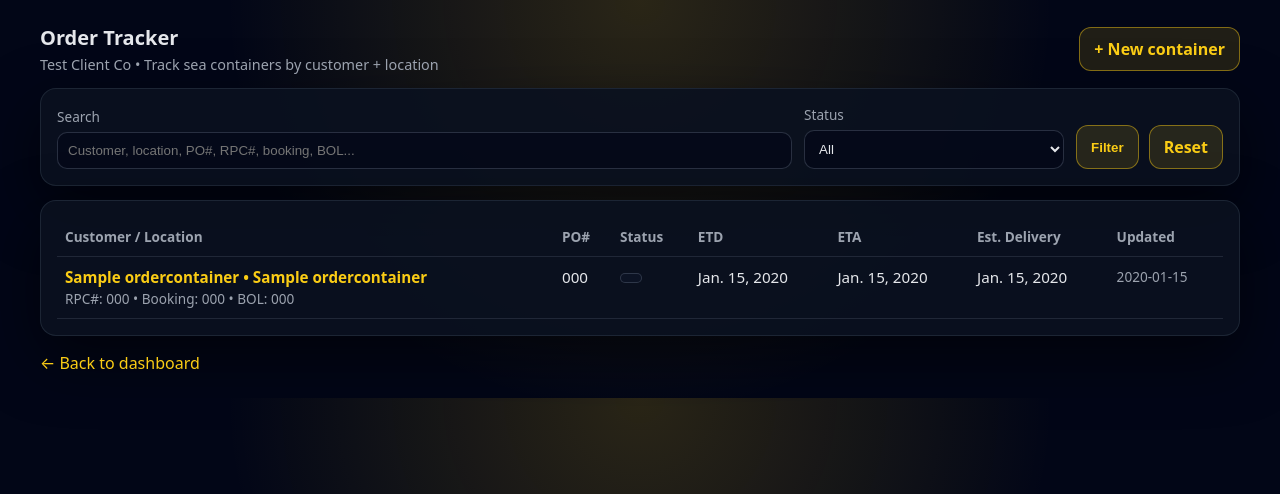
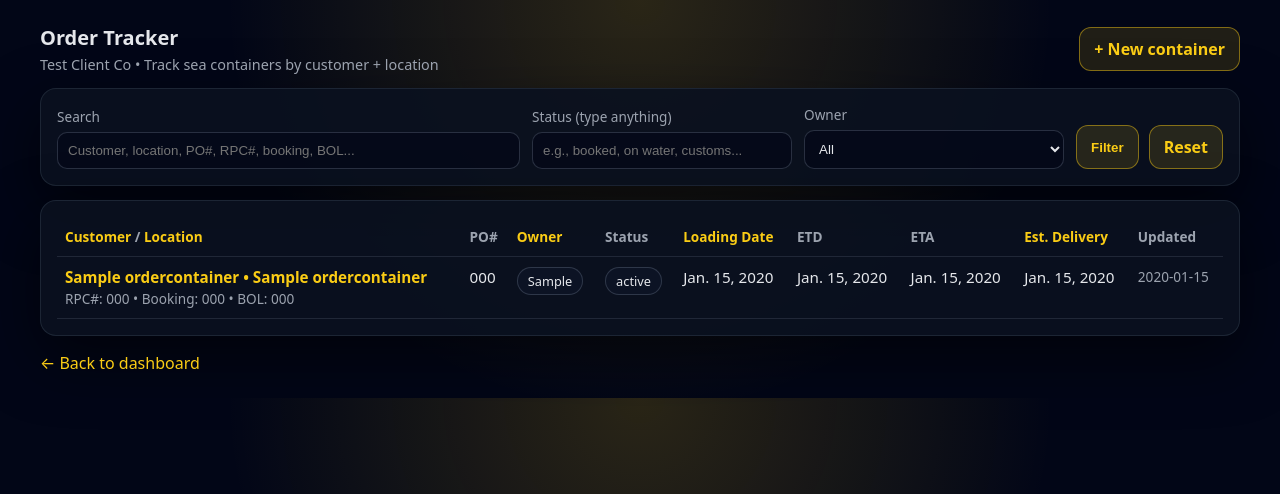
Before and after one commit to spencerlevinson11/lemonade-automation-portal, a Django app: page /automations/orders/ in a window 1280 px wide. Shown: the top 494 px of the page. Run offline with Django 5.2, Linux system fonts and the light colour scheme; a user stored in the database is signed in; data comes from the database, SQL or seed files in the repository; tables that the repository leaves empty hold one stand-in row (values such as "Sample post"); parts of the project's set-up code (start-up, migrations or seed data) failed here and were passed over; some libraries are stand-ins or nearby versions.

Commit message:
Update order_tracker.html

```diff
--- a/core/templates/core/order_tracker.html
+++ b/core/templates/core/order_tracker.html
@@ -107,12 +107,15 @@
             <input name="q" value="{{ q }}" placeholder="Customer, location, PO#, RPC#, booking, BOL..." />
           </div>
           <div class="field" style="max-width:260px;">
-            <label>Status</label>
-            <select name="status">
-              <option value="">All</option>
-              {% for val, label in status_choices %}
-                <option value="{{ val }}" {% if status == val %}selected{% endif %}>{{ label }}</option>
-              {% endfor %}
+            <label>Status (type anything)</label>
+            <input name="status" value="{{ status }}" placeholder="e.g., booked, on water, customs..." />
+          </div>
+          <div class="field" style="max-width:260px;">
+            <label>Owner</label>
+            <select name="assigned_to">
+              <option value="" {% if not assigned_to %}selected{% endif %}>All</option>
+              <option value="Spencer" {% if assigned_to == "Spencer" %}selected{% endif %}>Spencer</option>
+              <option value="Jaime" {% if assigned_to == "Jaime" %}selected{% endif %}>Jaime</option>
             </select>
           </div>
           <div style="display:flex; gap:10px;">
@@ -127,12 +130,34 @@
       <table>
         <thead>
           <tr>
-            <th>Customer / Location</th>
+            <th>
+              <a href="?q={{ q|urlencode }}&status={{ status|urlencode }}&assigned_to={{ assigned_to|urlencode }}&sort=customer&dir={% if sort == 'customer' and dir == 'asc' %}desc{% else %}asc{% endif %}">
+                Customer
+              </a>
+              /
+              <a href="?q={{ q|urlencode }}&status={{ status|urlencode }}&assigned_to={{ assigned_to|urlencode }}&sort=location&dir={% if sort == 'location' and dir == 'asc' %}desc{% else %}asc{% endif %}">
+                Location
+              </a>
+            </th>
             <th>PO#</th>
+            <th>
+              <a href="?q={{ q|urlencode }}&status={{ status|urlencode }}&assigned_to={{ assigned_to|urlencode }}&sort=assigned_to&dir={% if sort == 'assigned_to' and dir == 'asc' %}desc{% else %}asc{% endif %}">
+                Owner
+              </a>
+            </th>
             <th>Status</th>
+            <th>
+              <a href="?q={{ q|urlencode }}&status={{ status|urlencode }}&assigned_to={{ assigned_to|urlencode }}&sort=loading&dir={% if sort == 'loading' and dir == 'asc' %}desc{% else %}asc{% endif %}">
+                Loading Date
+              </a>
+            </th>
             <th>ETD</th>
             <th>ETA</th>
-            <th>Est. Delivery</th>
+            <th>
+              <a href="?q={{ q|urlencode }}&status={{ status|urlencode }}&assigned_to={{ assigned_to|urlencode }}&sort=est_delivery&dir={% if sort == 'est_delivery' and dir == 'asc' %}desc{% else %}asc{% endif %}">
+                Est. Delivery
+              </a>
+            </th>
             <th>Updated</th>
           </tr>
         </thead>
@@ -152,7 +177,9 @@
                 </div>
               </td>
               <td>{% if c.po_number %}{{ c.po_number }}{% else %}<span class="muted">—</span>{% endif %}</td>
-              <td><span class="badge">{{ c.get_status_display }}</span></td>
+              <td>{% if c.assigned_to %}<span class="badge">{{ c.assigned_to }}</span>{% else %}<span class="muted">—</span>{% endif %}</td>
+              <td>{% if c.status %}<span class="badge">{{ c.status }}</span>{% else %}<span class="muted">—</span>{% endif %}</td>
+              <td>{% if c.loading_date %}{{ c.loading_date }}{% else %}<span class="muted">—</span>{% endif %}</td>
               <td>{% if c.etd %}{{ c.etd }}{% else %}<span class="muted">—</span>{% endif %}</td>
               <td>{% if c.eta %}{{ c.eta }}{% else %}<span class="muted">—</span>{% endif %}</td>
               <td>{% if c.estimated_delivery_date %}{{ c.estimated_delivery_date }}{% else %}<span class="muted">—</span>{% endif %}</td>
@@ -160,7 +187,7 @@
             </tr>
           {% empty %}
             <tr>
-              <td colspan="7" class="muted">No containers yet. Click “New container” to add your first one.</td>
+              <td colspan="9" class="muted">No containers yet. Click “New container” to add your first one.</td>
             </tr>
           {% endfor %}
         </tbody>
```
